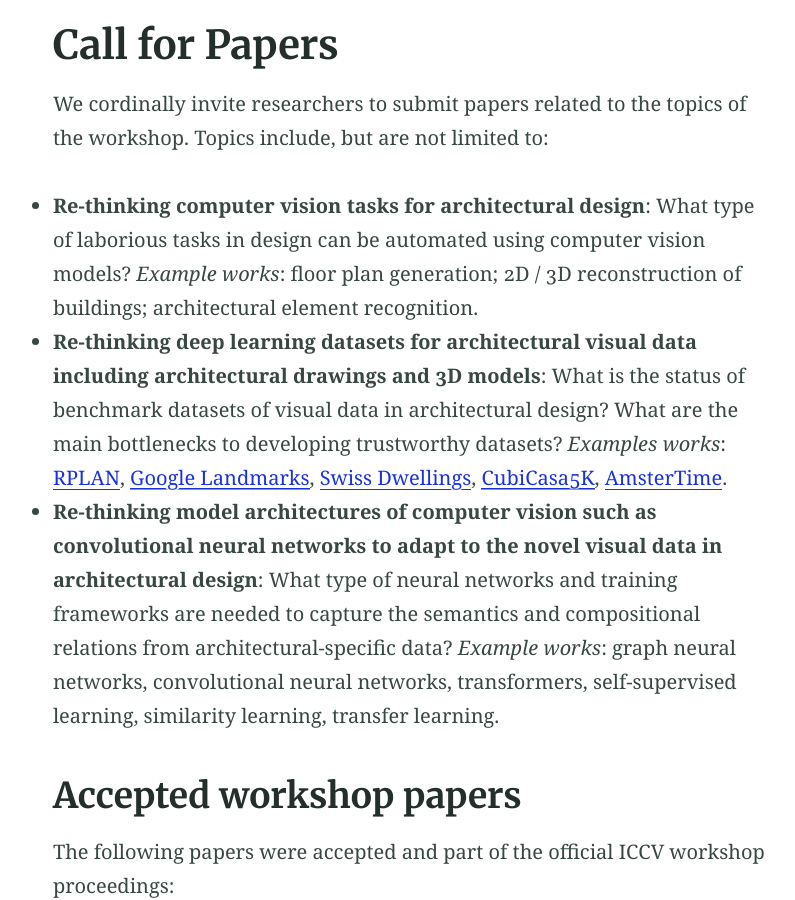
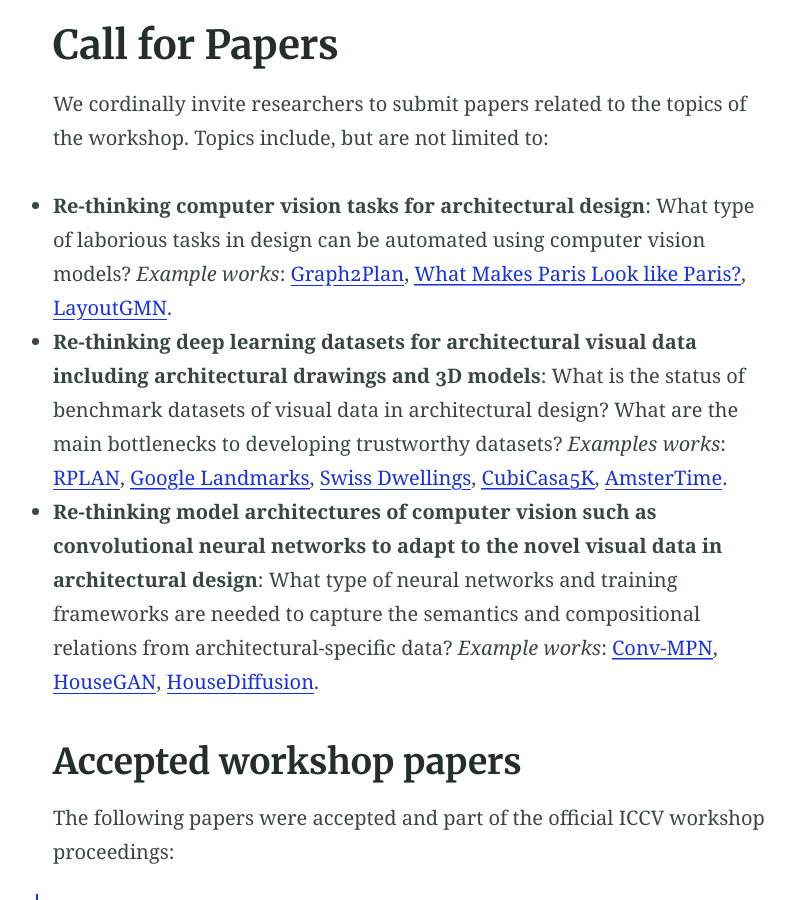
Before and after one commit to cvaad-workshop/cvaad-workshop.github.io, a Jekyll site: the page built from papers.md, in a window 1280 px wide and 900 px high, scrolled down 441 px. Shown: the whole window, without its empty margins (230-1025 px from the left). Built offline with Jekyll 4.4.1, drawn with Linux system fonts in a browser that asks for light colours.

Commit message:
add example works for each topic

```diff
--- a/papers.md
+++ b/papers.md
@@ -7,13 +7,24 @@ feature_image: "../assets/images/cover-image1.png"
 We cordinally invite researchers to submit papers related to the topics of the workshop. Topics include, but are not limited to:
 
 - **Re-thinking computer vision tasks for architectural design**: What type of laborious tasks in design can be automated using computer vision models?
-_Example works_: floor plan generation; 2D / 3D reconstruction of buildings; architectural element recognition.
+_Example works_:
+[Graph2Plan](https://arxiv.org/abs/2004.13204),
+[What Makes Paris Look like Paris?](http://graphics.cs.cmu.edu/projects/whatMakesParis/paris_sigg_reduced.pdf),
+[LayoutGMN](https://arxiv.org/abs/2012.06547).
 
 - **Re-thinking deep learning datasets for architectural visual data including architectural drawings and 3D models**: What is the status of benchmark datasets of visual data in architectural design? What are the main bottlenecks to developing trustworthy datasets?
-_Examples works_: [RPLAN](http://staff.ustc.edu.cn/~fuxm/projects/DeepLayout/index.html), [Google Landmarks](https://github.com/cvdfoundation/google-landmark), [Swiss Dwellings](https://zenodo.org/record/7070952), [CubiCasa5K](https://github.com/CubiCasa/CubiCasa5k), [AmsterTime](https://arxiv.org/abs/2203.16291).
+_Examples works_:
+[RPLAN](http://staff.ustc.edu.cn/~fuxm/projects/DeepLayout/index.html),
+[Google Landmarks](https://github.com/cvdfoundation/google-landmark),
+[Swiss Dwellings](https://zenodo.org/record/7070952),
+[CubiCasa5K](https://github.com/CubiCasa/CubiCasa5k),
+[AmsterTime](https://arxiv.org/abs/2203.16291).
 
 - **Re-thinking model architectures of computer vision such as convolutional neural networks to adapt to the novel visual data in architectural design**: What type of neural networks and training frameworks are needed to capture the semantics and compositional relations from architectural-specific data?
-_Example works_: graph neural networks, convolutional neural networks, transformers, self-supervised learning, similarity learning, transfer learning.
+_Example works_:
+[Conv-MPN](https://arxiv.org/abs/1912.01756),
+[HouseGAN](https://arxiv.org/abs/2003.06988),
+[HouseDiffusion](https://arxiv.org/abs/2211.13287).
 
 ## Accepted workshop papers
 
```
